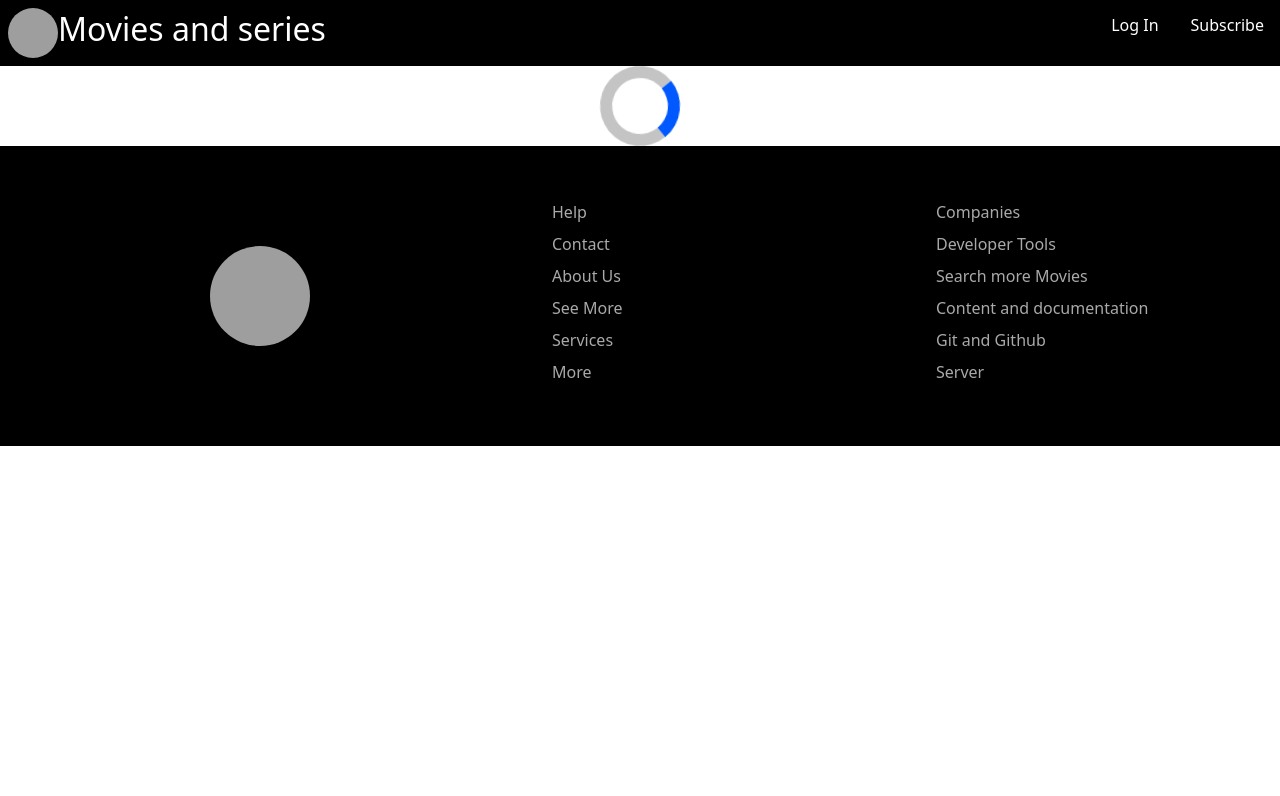
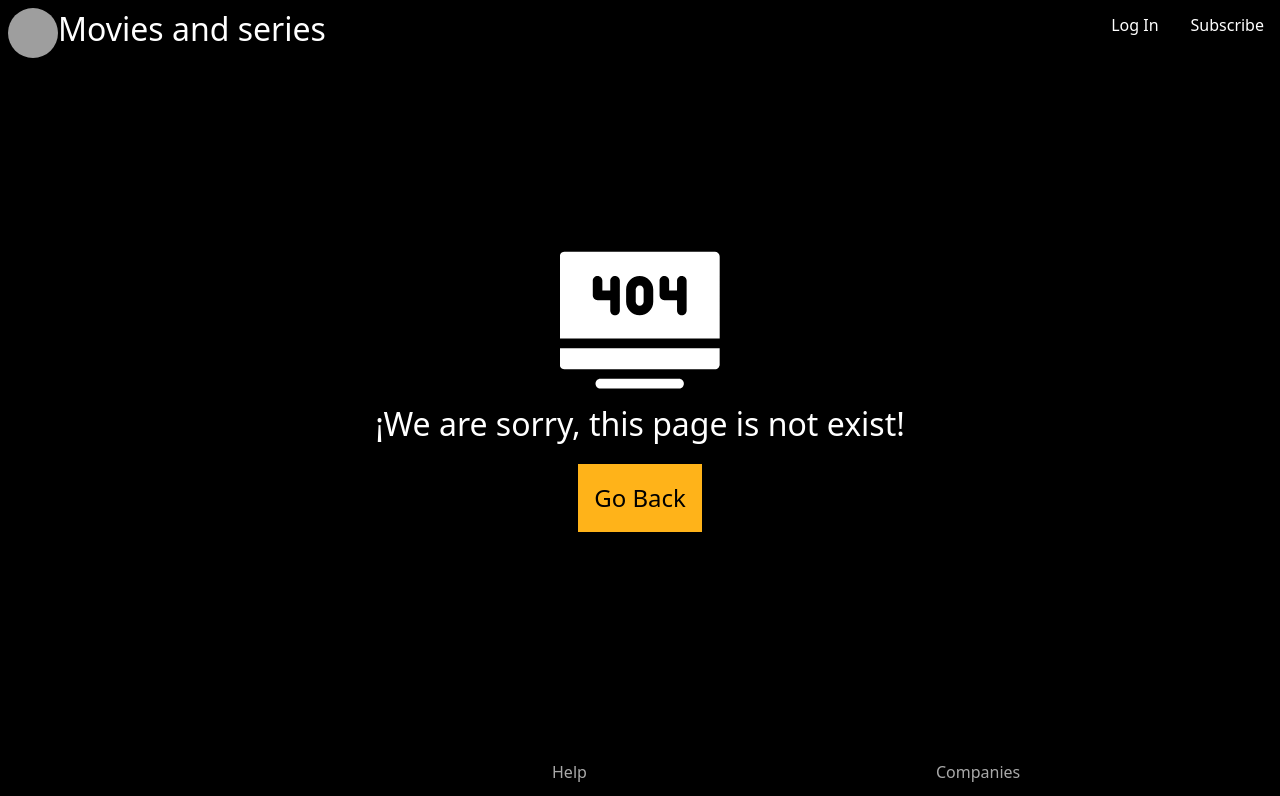
Before and after one commit to roomdan/movies-series, a React (Create React App) app: page /loader in a window 1280 px wide. Shown: the top 796 px of the page. Built offline with nearby package versions, Linux system fonts and the light colour scheme; grey boxes are pictures that could not be loaded.

Commit message:
to incluide general route from 404 errors

```diff
--- a/src/App.js
+++ b/src/App.js
@@ -2,7 +2,7 @@ import './App.css';
 import { BrowserRouter as  Router, Switch, Route } from 'react-router-dom';
 import Header from './Header/Header-Continer';
 import Home from "./home.js";
-import LoaderGeneral from './Loaders/loader-general-content';
+import NotFound404 from './notFoundsPages/general-page-not-found';
 
 function App() {
 
@@ -13,8 +13,8 @@ function App() {
             <Route exact path='/'>
               <Home/>
             </Route>
-            <Route exact path='/loader'>
-              <LoaderGeneral></LoaderGeneral>
+            <Route exact path='*'>
+              <NotFound404/>
             </Route>
           </Switch>
         </Router>
--- a/src/movies-app/movies-view.js
+++ b/src/movies-app/movies-view.js
@@ -14,6 +14,7 @@ const MoviesView = ({name, type})=>{
 
     const validate = (e)=>{if(e==='True'){return true} else {return false}}
 
+    if(name === ''){name='action'}
 
     useEffect(
         ()=>{
--- /dev/null
+++ b/src/notFoundsPages/_NotFound404.scss
@@ -0,0 +1,34 @@
+@import "../_COLORS_GENERAL.SCSS";
+
+.Not-Found-404 {
+    width: 100%;
+    height: 80vh;
+    background: black;
+    display: flex;
+    justify-content: center;
+    align-items: center;
+    .found-404{
+        width: 50%;
+        display: flex;
+        flex-direction: column;
+        justify-content: center;
+        align-items: center;
+        color: white;
+        img {
+            width: 25%;
+        }
+        p{
+            color: white;
+            font-size: 2rem;
+        }
+        button {
+            background: $titlesSecctions;
+            color: rgb(0, 0, 0);
+            border:none;
+            outline: none;
+            font-size: 1.5rem;
+            padding: 1rem;
+        }
+    }
+
+}
--- /dev/null
+++ b/src/notFoundsPages/general-page-not-found.js
@@ -0,0 +1,22 @@
+import "./_NotFound404.scss";
+import Found from "./generalerror-404.svg"
+import { useHistory } from "react-router";
+
+const NotFound404 = ()=>{
+
+    const history = useHistory()
+
+    return (
+        <div className='Not-Found-404'>
+            <div className='found-404'>
+                <img src={Found} alt={'404-not-found'}></img>
+                <p> ¡We are sorry, this page is not exist!</p>
+                <button onClick={()=>{history.goBack()}}>
+                    Go Back
+                </button>
+            </div>
+        </div>
+    )
+}
+
+export default NotFound404
```
Also changed, not shown: src/notFoundsPages/generalerror-404.svg (added), src/notFoundsPages/notFoundSearch.scss (line endings or trailing spaces).
